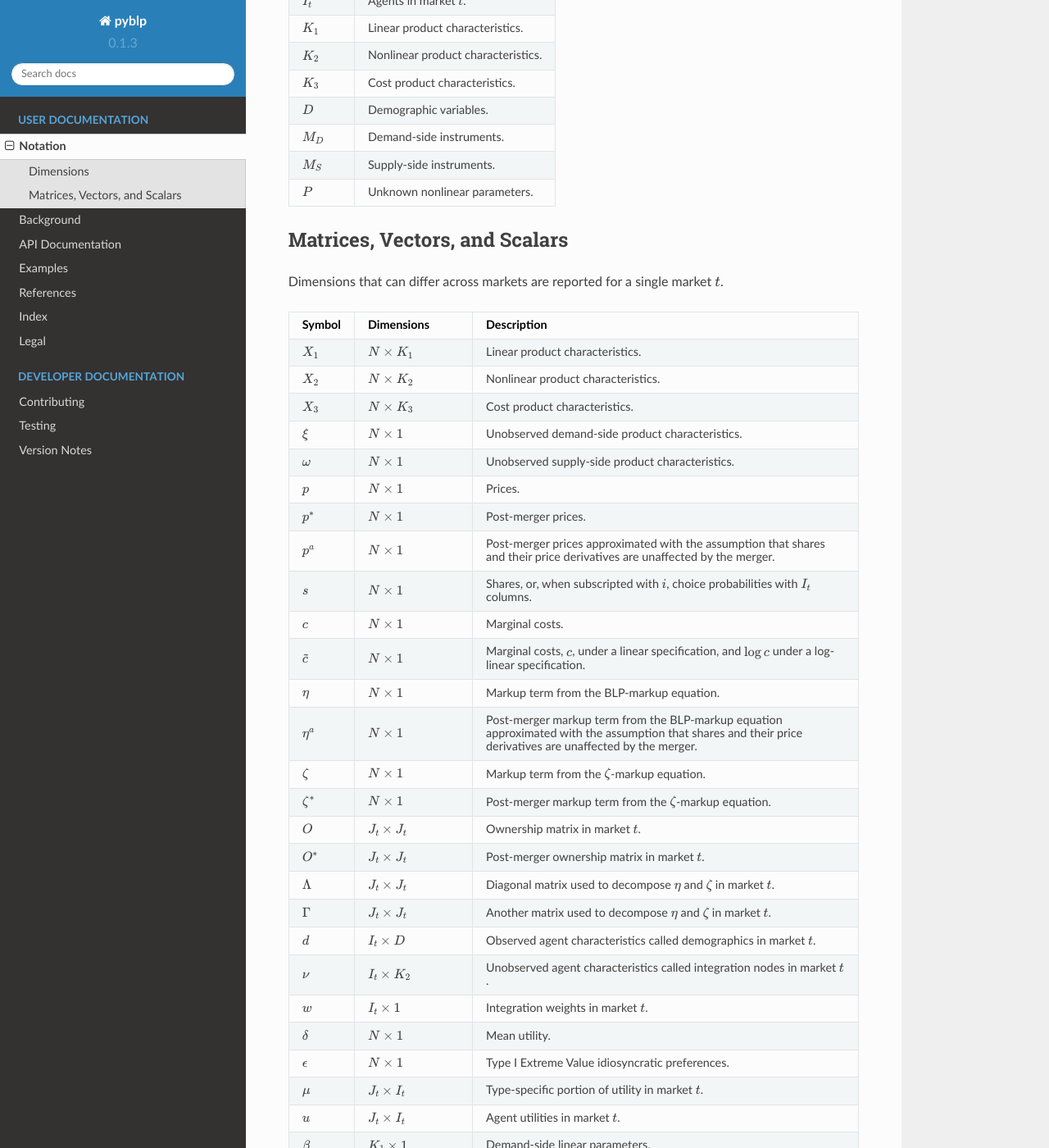
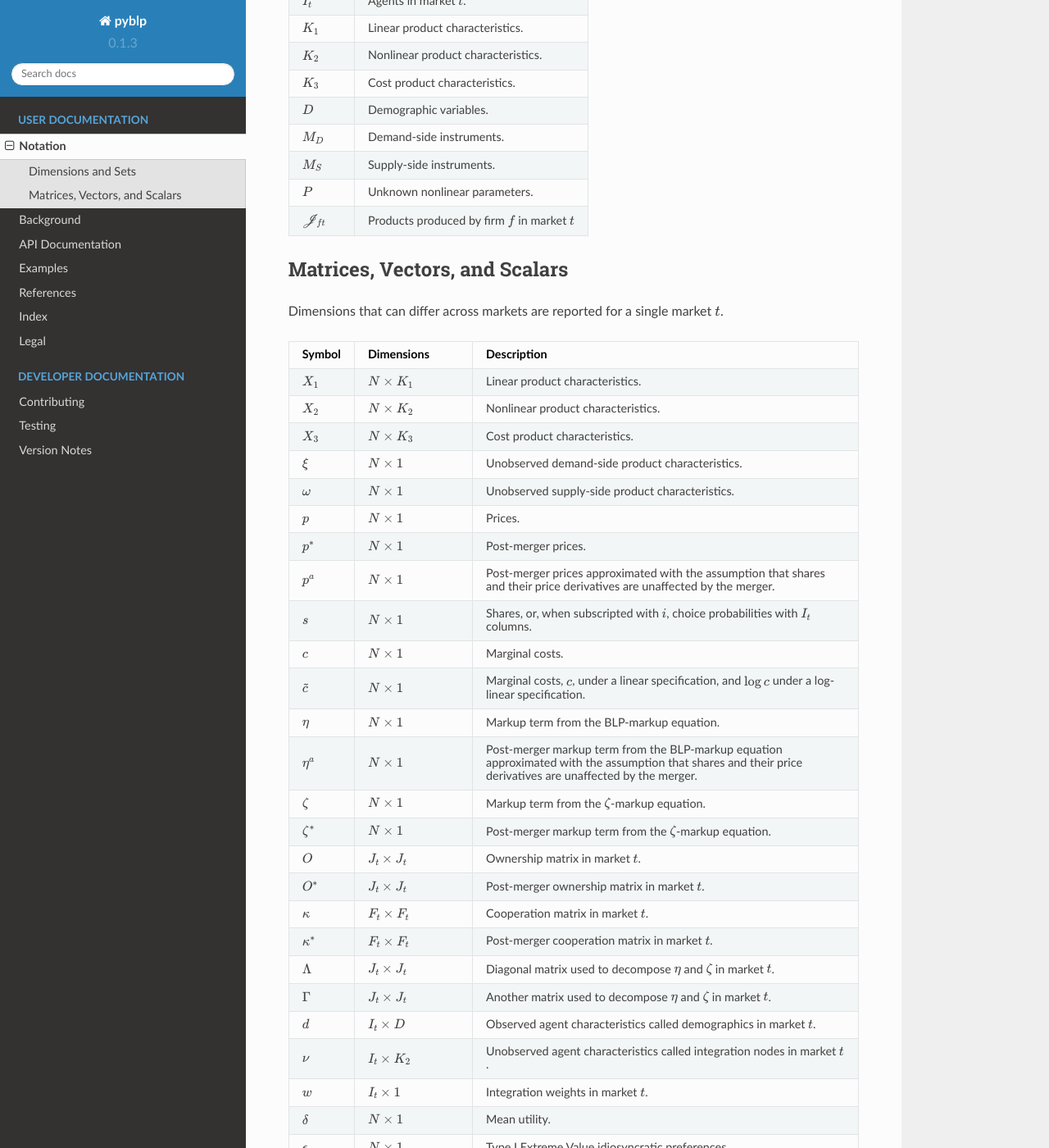
Before and after one commit to jeffgortmaker/pyblp, a Sphinx documentation site: the page built from docs/notation.rst, in a window 1280 px wide and 1400 px high, scrolled down 469 px. Shown: the whole window at 82% size. Built offline with Sphinx 7.4.7 and the Read the Docs theme 2.0.0, drawn with Linux system fonts in a browser that asks for light colours; some of the changed text lies outside the part shown.

Commit message:
DOC: add ownership explanations to docs

```diff
--- a/docs/background.rst
+++ b/docs/background.rst
@@ -7,7 +7,7 @@
 The Model
 ---------
 
-At a high level, there are :math:`t = 1, 2, \dotsc, T` markets, each with :math:`j = 1, 2, \dotsc, J_t` products produced by :math:`f = 1, 2, \dotsc, F_t` firms. There are :math:`i = 1, 2, \dotsc, I_t` agents who choose among the :math:`J_t` products and an outside good, denoted by :math:`j = 0`.
+At a high level, there are :math:`t = 1, 2, \dotsc, T` markets, each with :math:`j = 1, 2, \dotsc, J_t` products produced by :math:`f = 1, 2, \dotsc, F_t` firms. There are :math:`i = 1, 2, \dotsc, I_t` agents who choose among the :math:`J_t` products and an outside good, denoted by :math:`j = 0`. The set :math:`\mathscr{J}_{ft} \subset \{1, 2, \ldots, J_t\}` denotes the products produced by firm :math:`f` in market :math:`t`.
 
 
 Demand-Side
@@ -65,7 +65,9 @@
 
 .. math:: \eta = -\left(O \odot \frac{\partial s}{\partial p}\right)^{-1}s,
 
-in which :math:`O_{jk}` is :math:`1` if the same firm produces products :math:`j` and :math:`k`, and is :math:`0` otherwise. The Jacobian is
+in which the market's owenership matrix, :math:`O`, is definited in terms of its corresponding cooperation matrix, :math:`\kappa` by :math:`O_{jk} = \kappa_{fg}` where :math:`j \in \mathscr{J}_{ft}`, the set of products produced by firm :math:`f` in the market, and similarly, :math:`g \in \mathscr{J}_{gt}`. Usually, :math:`\kappa = I`, the identity matrix, so :math:`O_{jk}` is simply :math:`1` if the same firm produces products :math:`j` and :math:`k`, and is :math:`0` otherwise.
+
+The Jacobian in the BLP-markup equation is
 
 .. math:: \frac{\partial s}{\partial p} = \Lambda - \Gamma,
 
--- a/docs/notation.rst
+++ b/docs/notation.rst
@@ -4,25 +4,26 @@
 The notation in pyblp is a customized amalgamation of the notation employed by :ref:`Berry, Levinsohn, and Pakes (1995) <blp95>`, :ref:`Nevo (2000) <n00>`, and :ref:`Morrow and Skerlos (2011) <ms11>`.
 
 
-Dimensions
-----------
+Dimensions and Sets
+-------------------
 
-===========  ==================================
-Symbol       Description
-===========  ==================================
-:math:`N`    Products across all markets.
-:math:`T`    Markets.
-:math:`J_t`  Products in market :math:`t`.
-:math:`F_t`  Firms in market :math:`t`.
-:math:`I_t`  Agents in market :math:`t`.
-:math:`K_1`  Linear product characteristics.
-:math:`K_2`  Nonlinear product characteristics.
-:math:`K_3`  Cost product characteristics.
-:math:`D`    Demographic variables.
-:math:`M_D`  Demand-side instruments.
-:math:`M_S`  Supply-side instruments.
-:math:`P`    Unknown nonlinear parameters.
-===========  ==================================
+========================  =======================================================
+Symbol                    Description
+========================  =======================================================
+:math:`N`                 Products across all markets.
+:math:`T`                 Markets.
+:math:`J_t`               Products in market :math:`t`.
+:math:`F_t`               Firms in market :math:`t`.
+:math:`I_t`               Agents in market :math:`t`.
+:math:`K_1`               Linear product characteristics.
+:math:`K_2`               Nonlinear product characteristics.
+:math:`K_3`               Cost product characteristics.
+:math:`D`                 Demographic variables.
+:math:`M_D`               Demand-side instruments.
+:math:`M_S`               Supply-side instruments.
+:math:`P`                 Unknown nonlinear parameters.
+:math:`\mathscr{J}_{ft}`  Products produced by firm :math:`f` in market :math:`t`
+========================  =======================================================
 
 
 Matrices, Vectors, and Scalars
@@ -50,6 +51,8 @@
 :math:`\zeta^*`            :math:`N \times 1`            Post-merger markup term from the :math:`\zeta`-markup equation.
 :math:`O`                  :math:`J_t \times J_t`        Ownership matrix in market :math:`t`.
 :math:`O^*`                :math:`J_t \times J_t`        Post-merger ownership matrix in market :math:`t`.
+:math:`\kappa`             :math:`F_t \times F_t`        Cooperation matrix in market :math:`t`.
+:math:`\kappa^*`           :math:`F_t \times F_t`        Post-merger cooperation matrix in market :math:`t`.
 :math:`\Lambda`            :math:`J_t \times J_t`        Diagonal matrix used to decompose :math:`\eta` and :math:`\zeta` in market :math:`t`.
 :math:`\Gamma`             :math:`J_t \times J_t`        Another matrix used to decompose :math:`\eta` and :math:`\zeta` in market :math:`t`.
 :math:`d`                  :math:`I_t \times D`          Observed agent characteristics called demographics in market :math:`t`.
```
Also changed, not shown: 2 other files.
